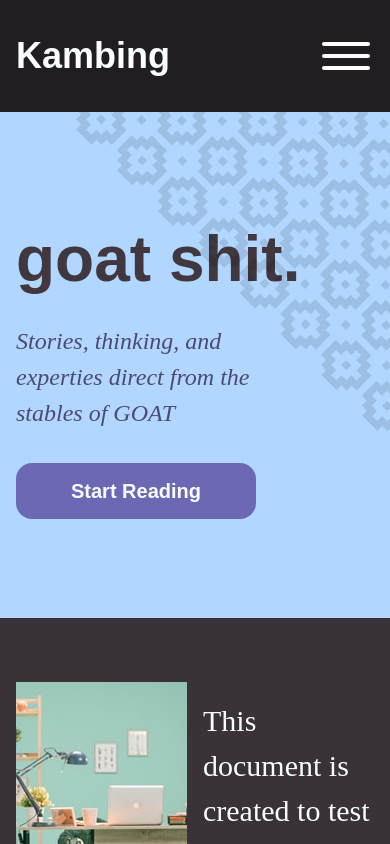
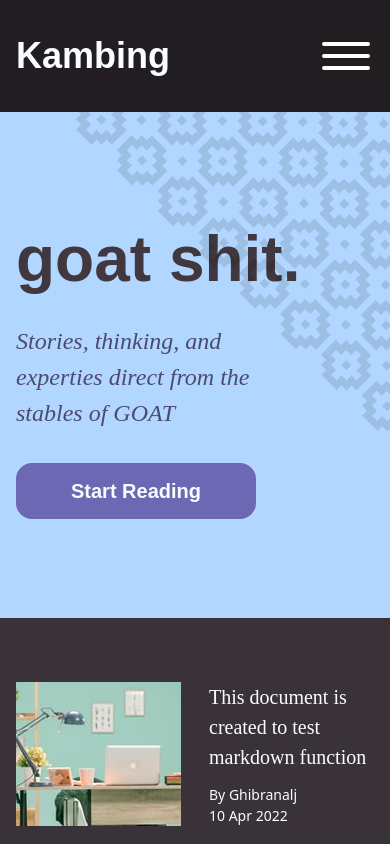
Before and after one commit to kambi-ng/blog, a Next.js app: page / in a window 390 px wide. Shown: the top 844 px of the page. Built offline with nearby package versions, Linux system fonts and the light colour scheme.

Commit message:
Fixed some responsiveness issues

```diff
--- a/src/blog/BlogGallery.tsx
+++ b/src/blog/BlogGallery.tsx
@@ -20,14 +20,15 @@ const BlogGallery = (props: IBlogGalleryProps) => {
             return (
               <div key={elt.slug} className="mb-3 ">
                 <Link href="/posts/[slug]" as={`/posts/${elt.slug}`}>
-                  <a className="grid grid-cols-6 gap-x-4 space-y-4 md:flex md:flex-col md:justify-between">
+                  <a className="grid grid-cols-6 gap-x-7 md:space-y-4 md:flex md:flex-col h-full">
                     <img
                       src={elt.image}
                       alt={`${elt.title} image`}
-                      className="w-full h-56 object-none col-span-3"
+                      className="w-full h-36 md:h-56 object-none col-span-3"
                     />
-                    <div className="flex flex-col md:block col-span-3">
-                      <h2 className="font-medium font-subheader text-3xl md:text-3xl grow md:grow-0">
+                    <div className="flex flex-col justify-between col-span-3 h-full">
+                      <div className="">
+                        <h2 className="font-medium font-subheader text-xl md:text-3xl grow md:grow-0">
                           {elt.title}
                         </h2>
                         <p
@@ -36,9 +37,14 @@ const BlogGallery = (props: IBlogGalleryProps) => {
                         >
                           {elt.description}
                         </p>
+                      </div>
                       <div className="flex flex-col md:flex-row justify-between mt-2">
-                        <span className="">By {elt.author || 'Anonymous'}</span>
-                        <div>{format(new Date(elt.date), 'd LLL yyyy')}</div>
+                        <span className="text-sm">
+                          By {elt.author || 'Anonymous'}
+                        </span>
+                        <div className="text-sm">
+                          {format(new Date(elt.date), 'd LLL yyyy')}
+                        </div>
                       </div>
                     </div>
                   </a>
```
Lines whose indentation alone changed are shown as unchanged.
